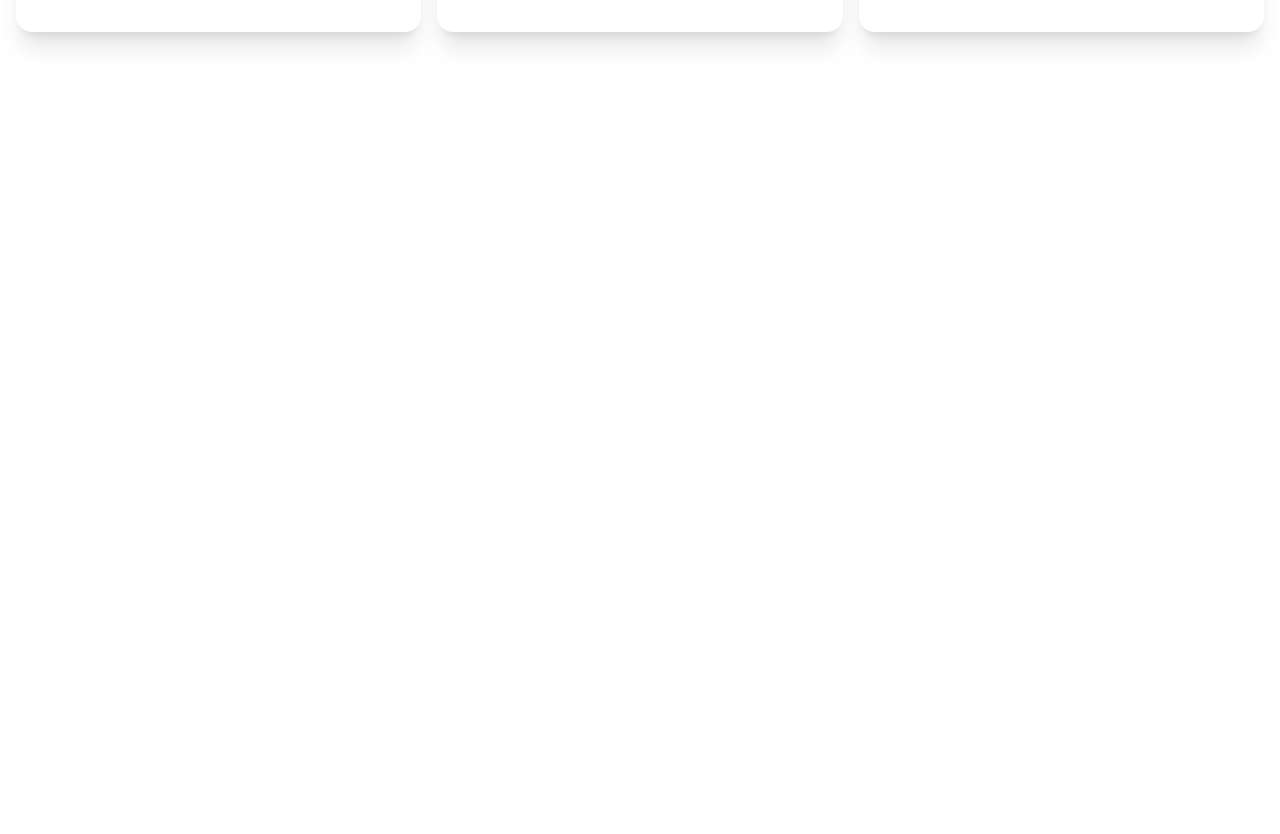
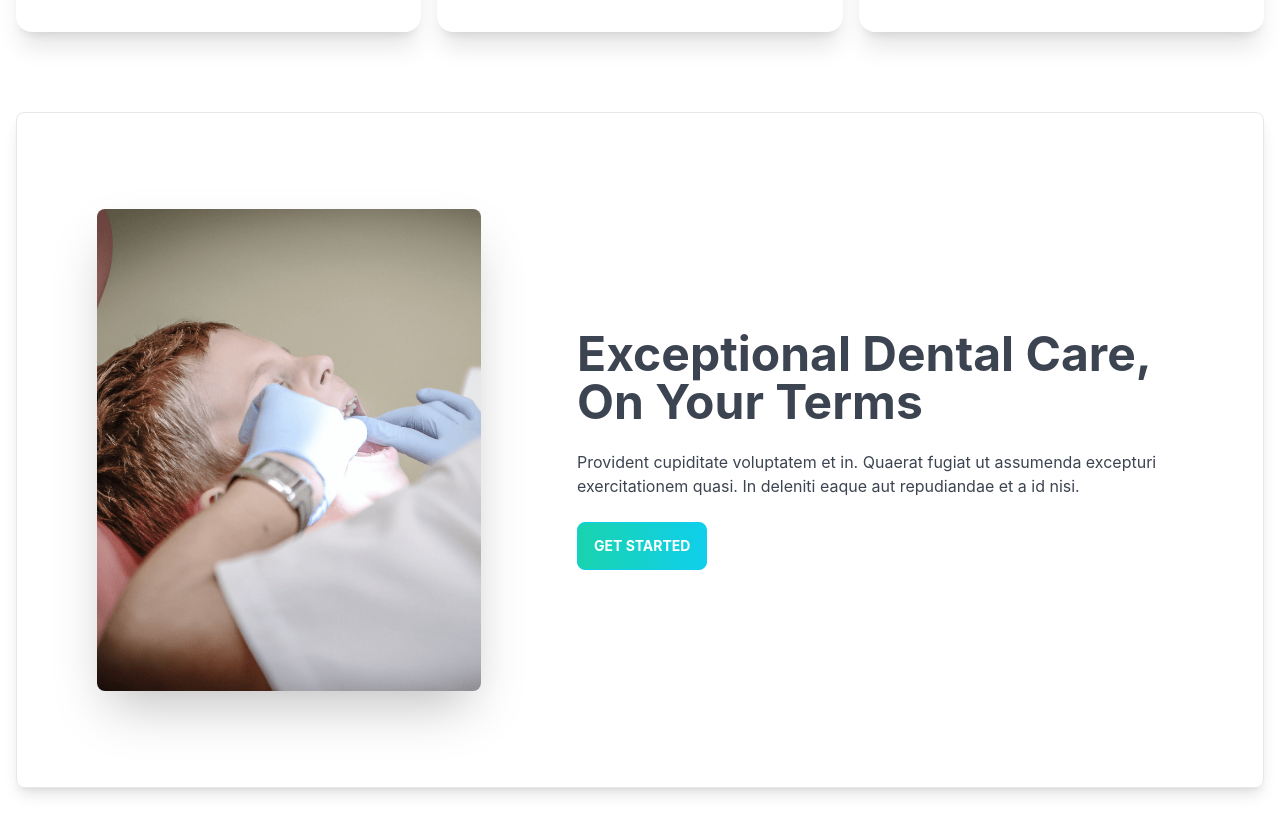
Before and after one commit to habib-sc/doctors-portal-client, a React (Create React App) app: page / in a window 1280 px wide. Shown: the part 1150-1984 px from the top of the page. Before the commit the page ends 1262 px from the top, so only its background shows below. Built offline with nearby package versions, Linux system fonts and the light colour scheme.

Commit message:
added button component and body bannder section

```diff
--- a/src/components/Pages/Home/Banner.js
+++ b/src/components/Pages/Home/Banner.js
@@ -1,5 +1,6 @@
 import React from 'react';
 import bannerImg from '../../../assets/images/chair.png';
+import PrimaryButton from '../../Shared/Buttons/PrimaryButton';
 
 const Banner = () => {
     return (
@@ -13,7 +14,7 @@ const Banner = () => {
                         <span className='block mt-1'>Here</span>
                     </h1>
                     <p class="py-6">Provident cupiditate voluptatem et in. Quaerat fugiat ut assumenda excepturi exercitationem quasi. In deleniti eaque aut repudiandae et a id nisi.</p>
-                    <button class="btn btn-primary uppercase text-white font-bold bg-gradient-to-r from-secondary to-primary">Get Started</button>
+                    <PrimaryButton>Get Started</PrimaryButton>
                 </div>
             </div>
         </div>
--- /dev/null
+++ b/src/components/Pages/Home/BannerBody.js
@@ -0,0 +1,20 @@
+import React from 'react';
+import treatmentImg from '../../../assets/images/treatment.png';
+import PrimaryButton from '../../Shared/Buttons/PrimaryButton';
+
+const BannerBody = () => {
+    return (
+        <div class="hero py-20 shadow-lg border rounded-lg mb-20">
+            <div class="hero-content flex-col lg:flex-row px-0 lg:px-20">
+                <img src={treatmentImg} class="max-w-sm rounded-lg shadow-2xl" />
+                <div className='ml-0 lg:ml-20'>
+                    <h1 class="text-5xl font-bold">Exceptional Dental Care, On Your Terms</h1>
+                    <p class="py-6">Provident cupiditate voluptatem et in. Quaerat fugiat ut assumenda excepturi exercitationem quasi. In deleniti eaque aut repudiandae et a id nisi.</p>
+                    <PrimaryButton>Get Started</PrimaryButton>
+                </div>
+            </div>
+        </div>
+    );
+};
+
+export default BannerBody;
--- a/src/components/Pages/Home/Home.js
+++ b/src/components/Pages/Home/Home.js
@@ -1,5 +1,6 @@
 import React from 'react';
 import Banner from './Banner';
+import BannerBody from './BannerBody';
 import Info from './Info/Info';
 import Services from './Services/Services';
 
@@ -9,6 +10,7 @@ const Home = () => {
             <Banner></Banner>
             <Info></Info>
             <Services></Services>
+            <BannerBody></BannerBody>
         </div>
     );
 };
--- /dev/null
+++ b/src/components/Shared/Buttons/PrimaryButton.js
@@ -0,0 +1,9 @@
+import React from 'react';
+
+const PrimaryButton = ({children}) => {
+    return (
+        <button class="btn btn-primary uppercase text-white font-bold bg-gradient-to-r from-secondary to-primary">Get Started</button>
+    );
+};
+
+export default PrimaryButton;
```
